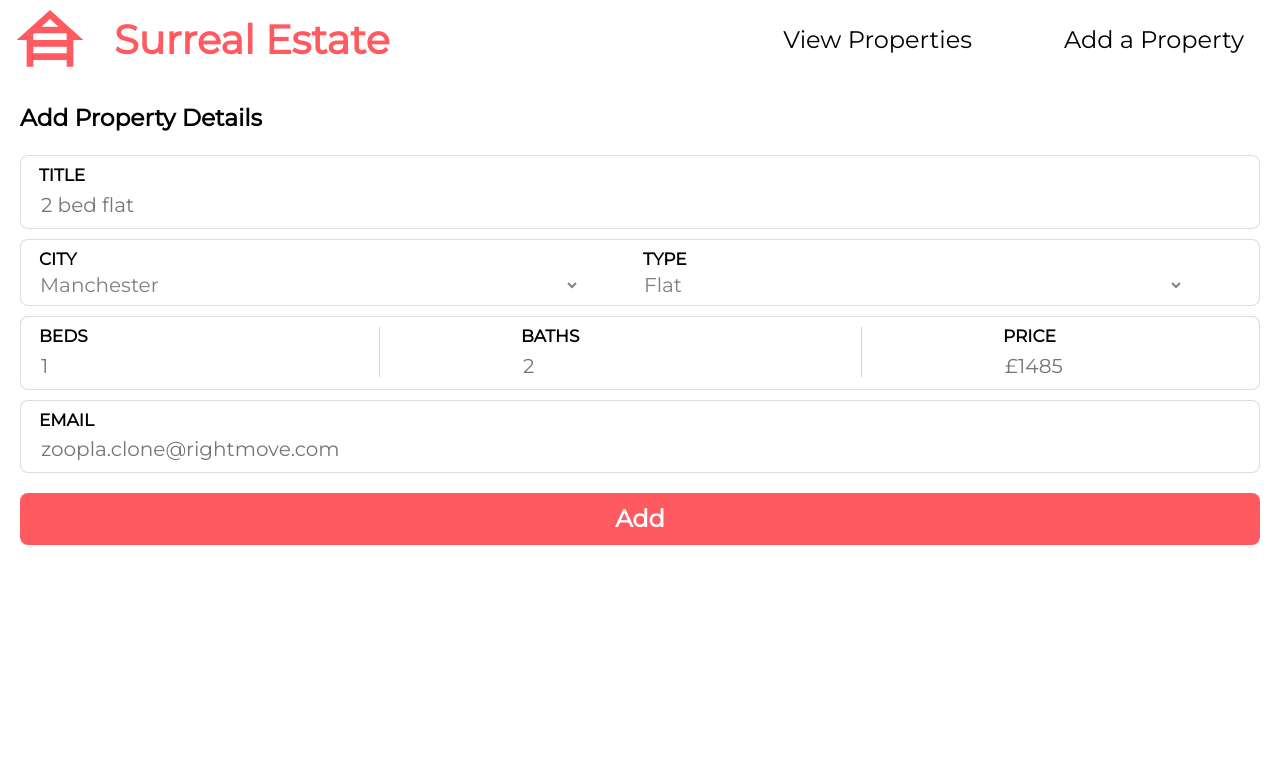
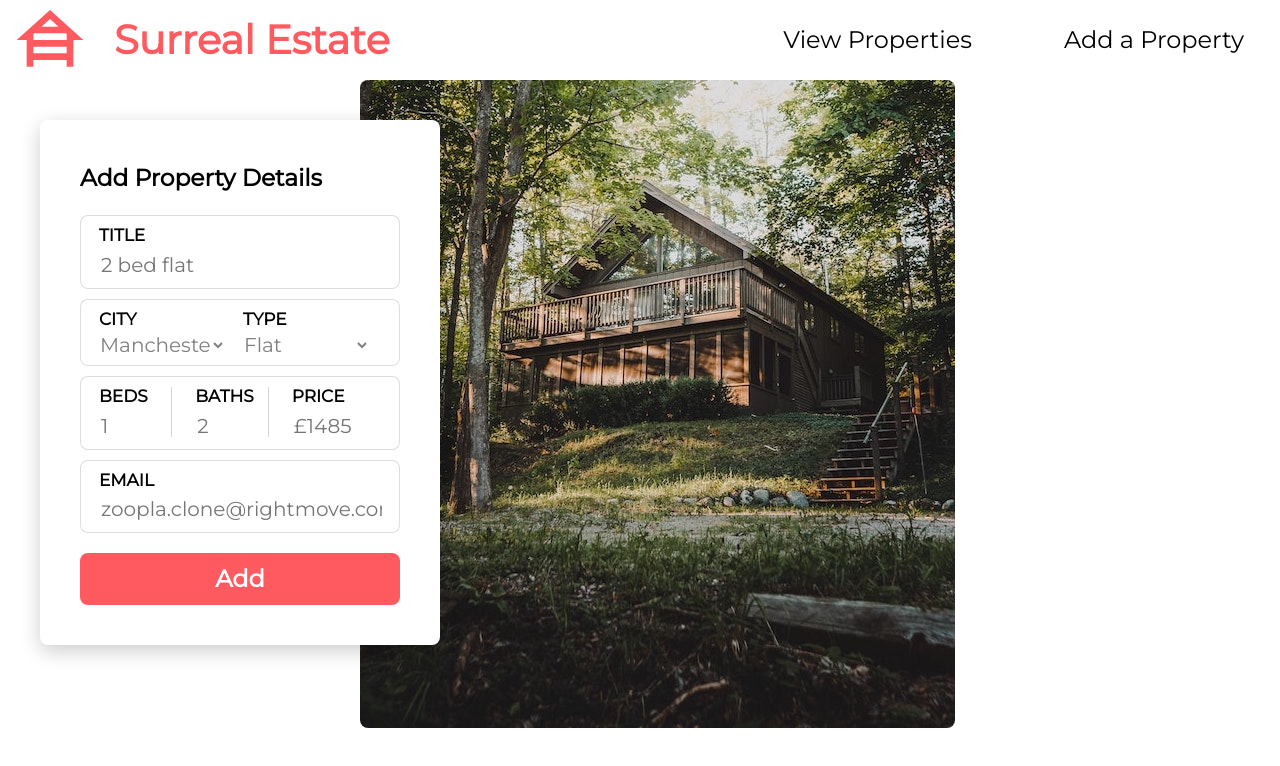
Before and after one commit to VeeUye/surreal-estate, a React (Create React App) app: page /add-property in a window 1280 px wide. Shown: the top 766 px of the page. Built offline with nearby package versions, Linux system fonts and the light colour scheme.

Commit message:
Add background image for large screens

```diff
--- a/src/components/AddProperty.js
+++ b/src/components/AddProperty.js
@@ -1,4 +1,5 @@
 import React, { useState } from "react";
+import HouseWoods from "../assets/images/house-woods.jpg";
 import "../styles/add-property.css";
 
 const AddProperty = () => {
@@ -22,7 +23,12 @@ const AddProperty = () => {
   };
 
   return (
+    <>
+      <div className="background-image-large-screen">
+        <img src={HouseWoods} alt="House in the woods" />
+      </div>
       <div className="add-property">
+        {/* <div className="add-property-form"> */}
         <h3 className="page-header">Add Property Details</h3>
         <form onSubmit={handleAddProperty}>
           {" "}
@@ -156,7 +162,9 @@ const AddProperty = () => {
           </div>
           <button type="submit">Add</button>
         </form>
+        {/* </div> */}
       </div>
+    </>
   );
 };
 
--- a/src/styles/add-property.css
+++ b/src/styles/add-property.css
@@ -1,5 +1,27 @@
 .add-property {
   padding: 1rem;
+  width: 100%;
+  position: relative;
+  z-index: 100;
+  background-color: #fff;
+}
+
+.add-property-form {
+  width: 100%;
+}
+
+.background-image-large-screen {
+  display: none;
+  position: absolute;
+  z-index: 5;
+  border-radius: 8px;
+  height: 20%;
+}
+
+.background-image-large-screen > img {
+  display: block;
+  margin-left: 18rem;
+  border-radius: 8px;
 }
 
 .outer-input {
@@ -97,3 +119,20 @@ button {
 .page-header {
   margin-bottom: 1rem;
 }
+
+@media screen and (min-width: 744px) {
+  .add-property {
+    width: 400px;
+    padding: 2rem;
+    margin-left: 2rem;
+    margin-top: 2rem;
+    border-radius: 8px;
+    box-shadow: 0 6px 20px rgb(0 0 0 / 20%);
+    z-index: 10;
+  }
+
+  .background-image-large-screen {
+    display: block;
+    z-index: 5;
+  }
+}
```
Also changed, not shown: src/assets/images/house-woods.jpg (added). Lines whose indentation alone changed are shown as unchanged.
